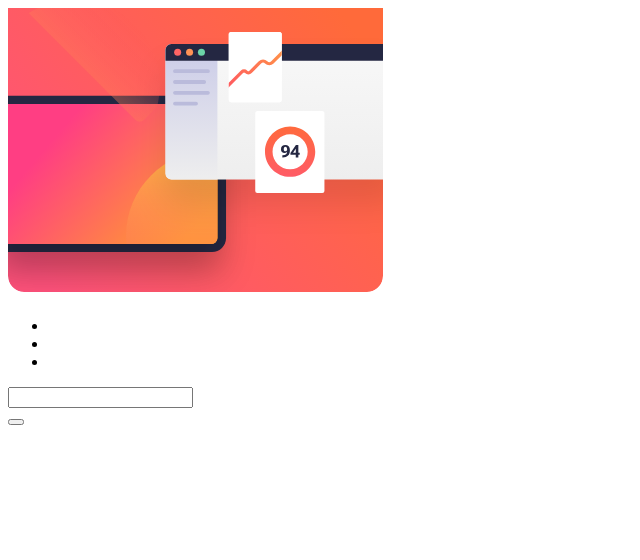
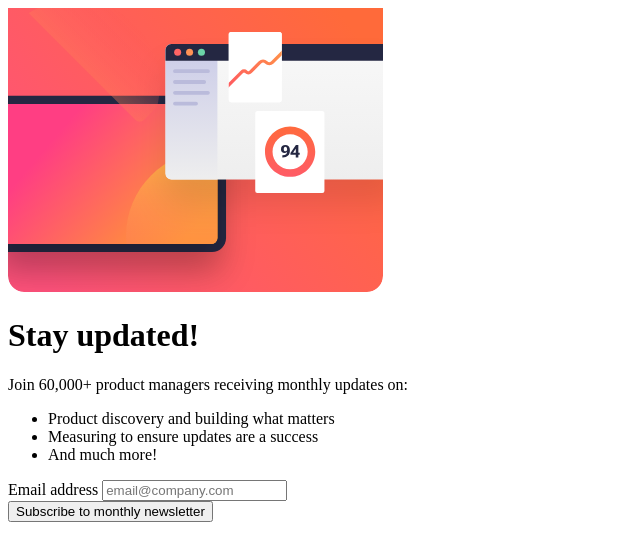
Before and after one commit to mrkteq/newsletter-sign-up, a plain HTML site: page index.html in a window 1280 px wide. Shown: the whole page, without its empty margins (0-640 px from the left). Drawn offline with Linux system fonts and the light colour scheme.

Commit message:
adds all content

```diff
--- a/index.html
+++ b/index.html
@@ -17,22 +17,22 @@
       <img src="/assets/images/illustration-sign-up-mobile.svg" alt="">
     </picture>
 
-    <h1></h1>
-    <p></p>
+    <h1>Stay updated!</h1>
+    <p>Join 60,000+ product managers receiving monthly updates on:</p>
 
     <ul class="checkmark-list">
-      <li></li>
-      <li></li>
-      <li></li>
+      <li>Product discovery and building what matters</li>
+      <li>Measuring to ensure updates are a success</li>
+      <li>And much more!</li>
     </ul>
 
     <form action="">
       <div class="form-group">
-        <label for="email"></label>
-        <input type="email" id="email">
+        <label for="email">Email address</label>
+        <input type="email" id="email" placeholder="email@company.com">
       </div>
 
-      <button class="button"></button>
+      <button class="button">Subscribe to monthly newsletter</button>
     </form>
 
   </div>
```
